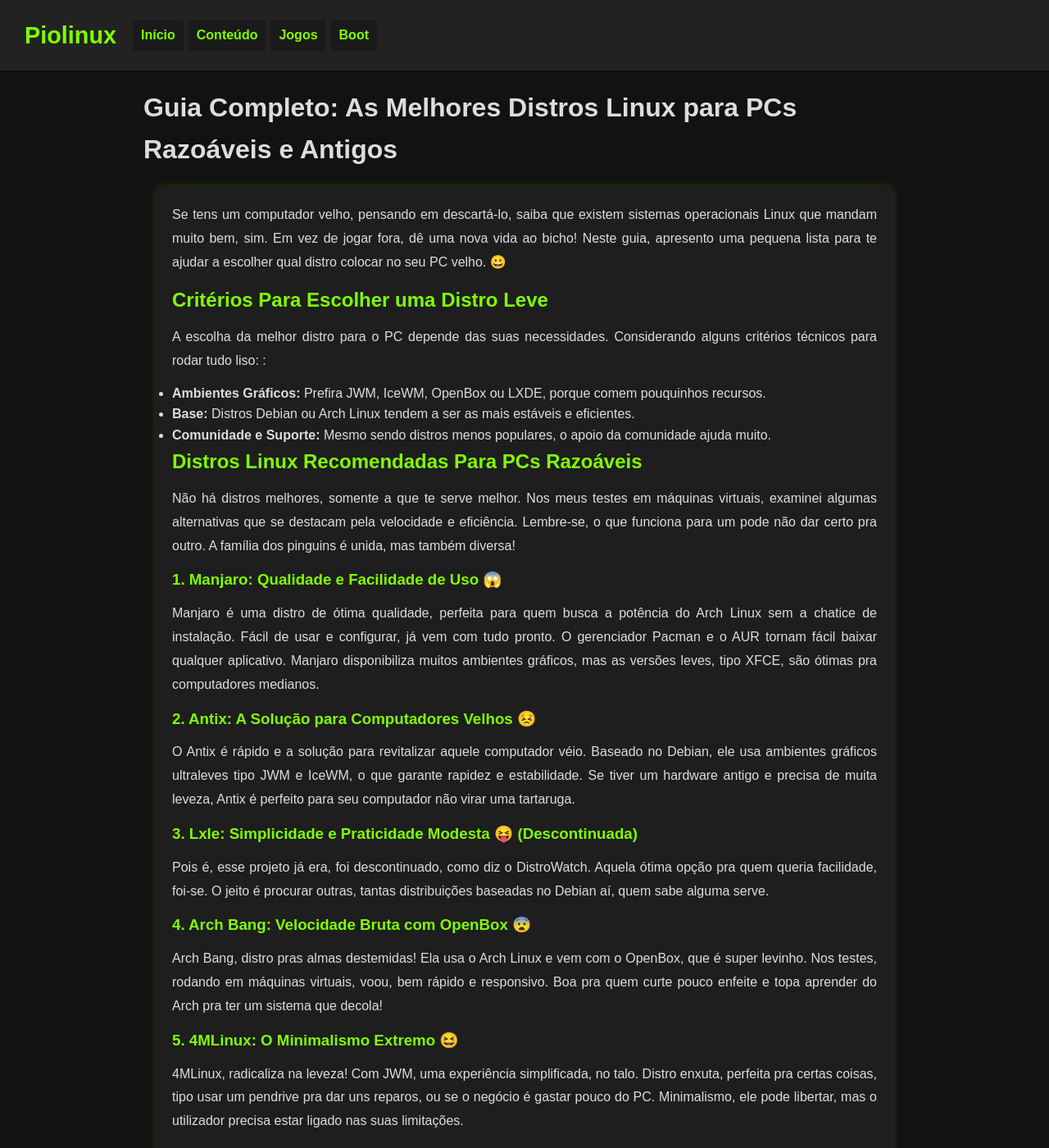
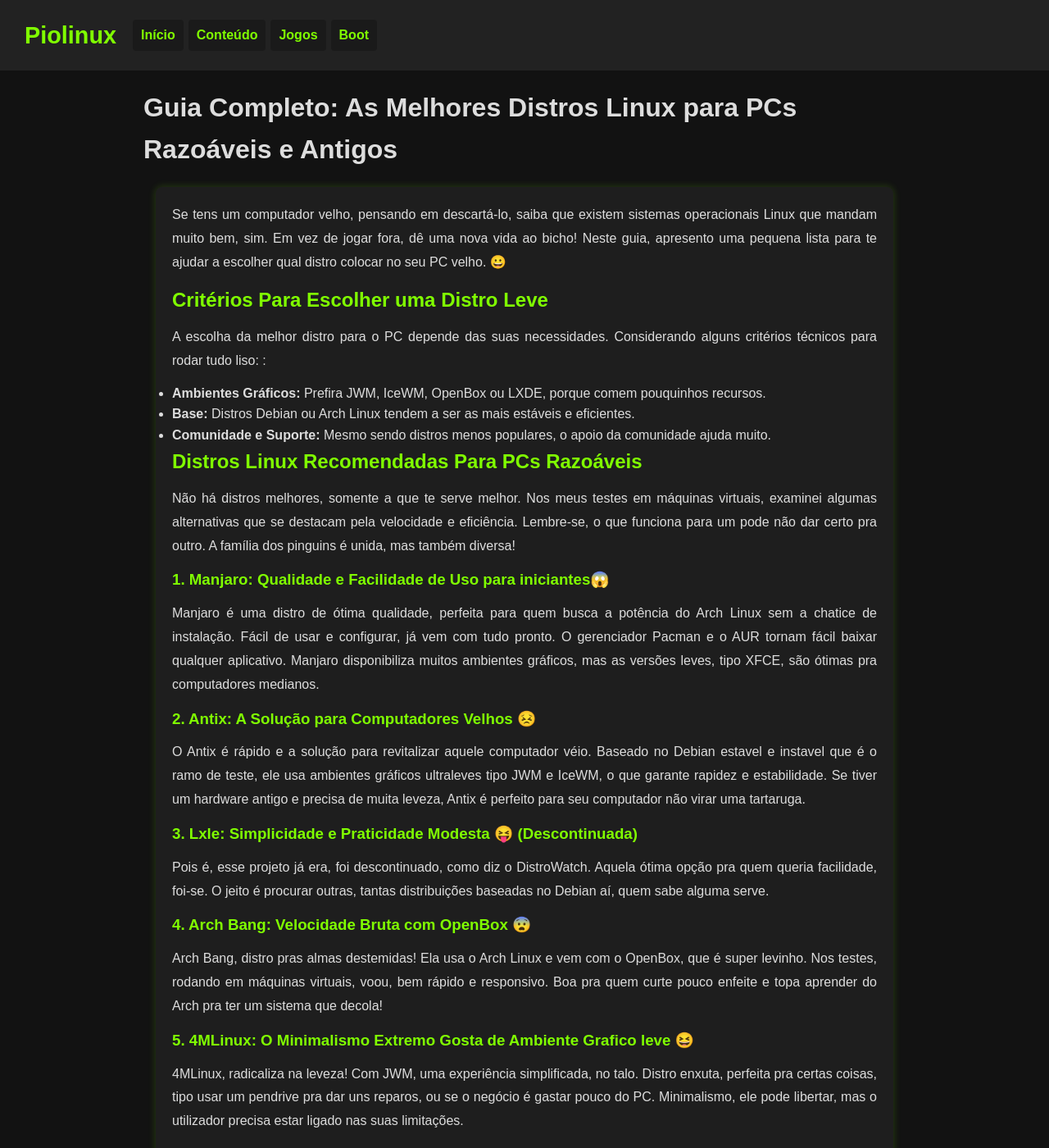
Before and after one commit to Piolinux/piolinux-site, a Jekyll site: the page built from _posts/2025-08-12-guia-completo-as-melhores-distros-linux-para-pcs-razoaveis-e-antigos.md, in a window 1280 px wide and 1400 px high. Shown: the whole window at 82% size. Built offline with Jekyll 4.4.1, drawn with Linux system fonts in a browser that asks for light colours.

Commit message:
Update 2025-08-12-guia-completo-as-melhores-distros-linux-para-pcs-razoaveis-e-antigos.md

```diff
--- a/_posts/2025-08-12-guia-completo-as-melhores-distros-linux-para-pcs-razoaveis-e-antigos.md
+++ b/_posts/2025-08-12-guia-completo-as-melhores-distros-linux-para-pcs-razoaveis-e-antigos.md
@@ -29,11 +29,11 @@ description: "Um guia completo sobre as melhores distros Linux para PCs antigos
             <h2>Distros Linux Recomendadas Para PCs Razoáveis</h2>
             <p>Não há distros melhores, somente a que te serve melhor. Nos meus testes em máquinas virtuais, examinei algumas alternativas que se destacam pela velocidade e eficiência. Lembre-se, o que funciona para um pode não dar certo pra outro. A família dos pinguins é unida, mas também diversa!</p>
 
-            <h3>1. Manjaro: Qualidade e Facilidade de Uso 😱</h3>
+            <h3>1. Manjaro: Qualidade e Facilidade de Uso para iniciantes😱</h3>
             <p>Manjaro é uma distro de ótima qualidade, perfeita para quem busca a potência do Arch Linux sem a chatice de instalação. Fácil de usar e configurar, já vem com tudo pronto. O gerenciador Pacman e o AUR tornam fácil baixar qualquer aplicativo. Manjaro disponibiliza muitos ambientes gráficos, mas as versões leves, tipo XFCE, são ótimas pra computadores medianos.</p>
 
             <h3>2. Antix: A Solução para Computadores Velhos 😣</h3>
-            <p>O Antix é rápido e a solução para revitalizar aquele computador véio. Baseado no Debian, ele usa ambientes gráficos ultraleves tipo JWM e IceWM, o que garante rapidez e estabilidade. Se tiver um hardware antigo e precisa de muita leveza, Antix é perfeito para seu computador não virar uma tartaruga.</p>
+            <p>O Antix é rápido e a solução para revitalizar aquele computador véio. Baseado no Debian estavel e instavel que é o ramo de teste, ele usa ambientes gráficos ultraleves tipo JWM e IceWM, o que garante rapidez e estabilidade. Se tiver um hardware antigo e precisa de muita leveza, Antix é perfeito para seu computador não virar uma tartaruga.</p>
 
             <h3>3. Lxle: Simplicidade e Praticidade Modesta 😝 (Descontinuada)</h3>
             <p>Pois é, esse projeto já era, foi descontinuado, como diz o DistroWatch. Aquela ótima opção pra quem queria facilidade, foi-se. O jeito é procurar outras, tantas distribuições baseadas no Debian aí, quem sabe alguma serve.</p>
@@ -41,7 +41,7 @@ description: "Um guia completo sobre as melhores distros Linux para PCs antigos
             <h3>4. Arch Bang: Velocidade Bruta com OpenBox 😨</h3>
             <p>Arch Bang, distro pras almas destemidas! Ela usa o Arch Linux e vem com o OpenBox, que é super levinho. Nos testes, rodando em máquinas virtuais, voou, bem rápido e responsivo. Boa pra quem curte pouco enfeite e topa aprender do Arch pra ter um sistema que decola!</p>
 
-            <h3>5. 4MLinux: O Minimalismo Extremo 😆</h3>
+            <h3>5. 4MLinux: O Minimalismo Extremo Gosta de Ambiente Grafico leve 😆</h3>
             <p>4MLinux, radicaliza na leveza! Com JWM, uma experiência simplificada, no talo. Distro enxuta, perfeita pra certas coisas, tipo usar um pendrive pra dar uns reparos, ou se o negócio é gastar pouco do PC. Minimalismo, ele pode libertar, mas o utilizador precisa estar ligado nas suas limitações.</p>
 
             <h2>Conclusão: Qual Pinguim Leva pra Casa?</h2>
```
